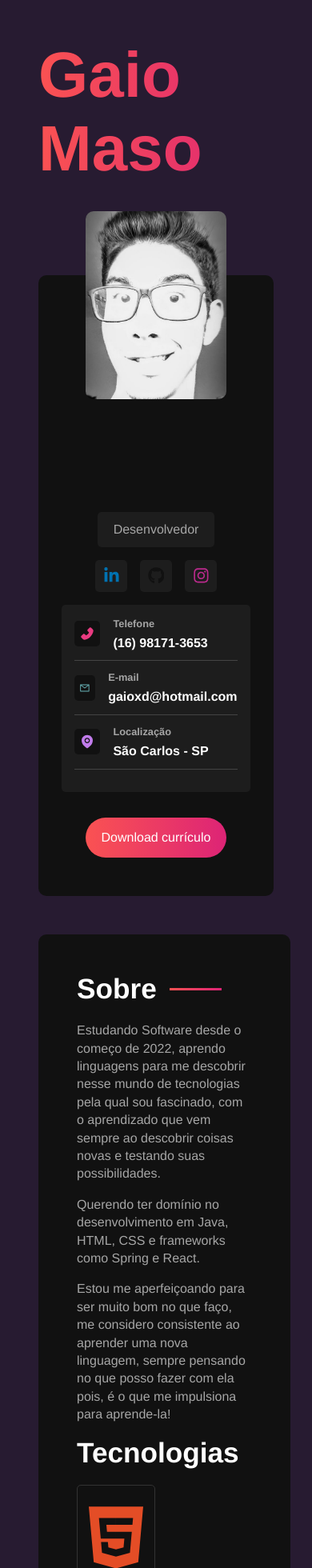
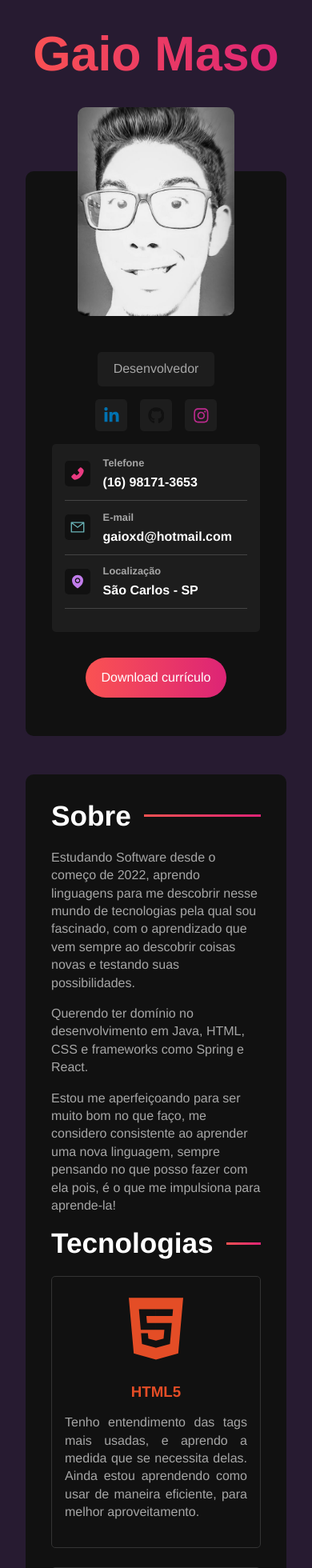
Before and after one commit to GAMAZZO/perfil-gaio-sass, a React (Vite) app: page / in a window 390 px wide. Shown: the top 1960 px of the page at 80% size. Built offline with nearby package versions, Linux system fonts and the light colour scheme.

Commit message:
layout responsivo 425px

```diff
--- a/src/components/ProjectsContainer.jsx
+++ b/src/components/ProjectsContainer.jsx
@@ -5,7 +5,7 @@ const ProjectsContainer = () => {
     <section className="projects-container">
       <h2>Projetos</h2>
       <p>Aqui é onde colocarei meus projetos, vou fazer uma parte só pra deles</p>
-      <p>botão inativo </p>
+      <p>botão inativo. </p>
       <a href="#" className='btn'>
         coming soon ...
       </a>
--- a/src/styles/components/app.sass
+++ b/src/styles/components/app.sass
@@ -13,3 +13,15 @@
         background: variables.$gradient
         -webkit-background-clip: text
         -webkit-text-fill-color: transparent
+
+
+/* Mobile */
+
+@media ( max-width: 425px )
+
+    #portfolio
+        padding: 2rem
+
+        h1
+            text-align: center
+            font-size: 3.8rem
--- a/src/styles/components/maincontent.sass
+++ b/src/styles/components/maincontent.sass
@@ -30,3 +30,18 @@
     .btn
         @include mixins.btn
         align-self: start
+
+
+
+/* Mobile */
+@media ( max-width: 425px )
+
+    #main-content
+        padding: 2rem
+
+        h2
+            &:after
+                width: 100%
+
+        .btn
+            align-self: center
--- a/src/styles/components/sidebar.sass
+++ b/src/styles/components/sidebar.sass
@@ -27,3 +27,12 @@
 
     .btn
         @include mixins.btn
+
+
+
+/* Mobile */
+@media ( max-width: 425px )
+
+    #sidebar
+        .title
+            margin-top: 11.1rem
--- a/src/styles/components/technologiescontainer.sass
+++ b/src/styles/components/technologiescontainer.sass
@@ -69,3 +69,14 @@
                 color: #61dafb
             p
                 text-align: justify
+
+
+/* Mobile */
+@media ( max-width: 425px )
+    .technologies-container
+        .technologies-grid
+            flex-direction: column
+            align-content: center
+
+            .technology-card
+                width: auto
--- a/src/styles/main.sass
+++ b/src/styles/main.sass
@@ -1,4 +1,5 @@
 @use 'variables'
+
 
 *
     padding: 0
```
Also changed, not shown: src/styles/mixins.sass (line endings or trailing spaces).
